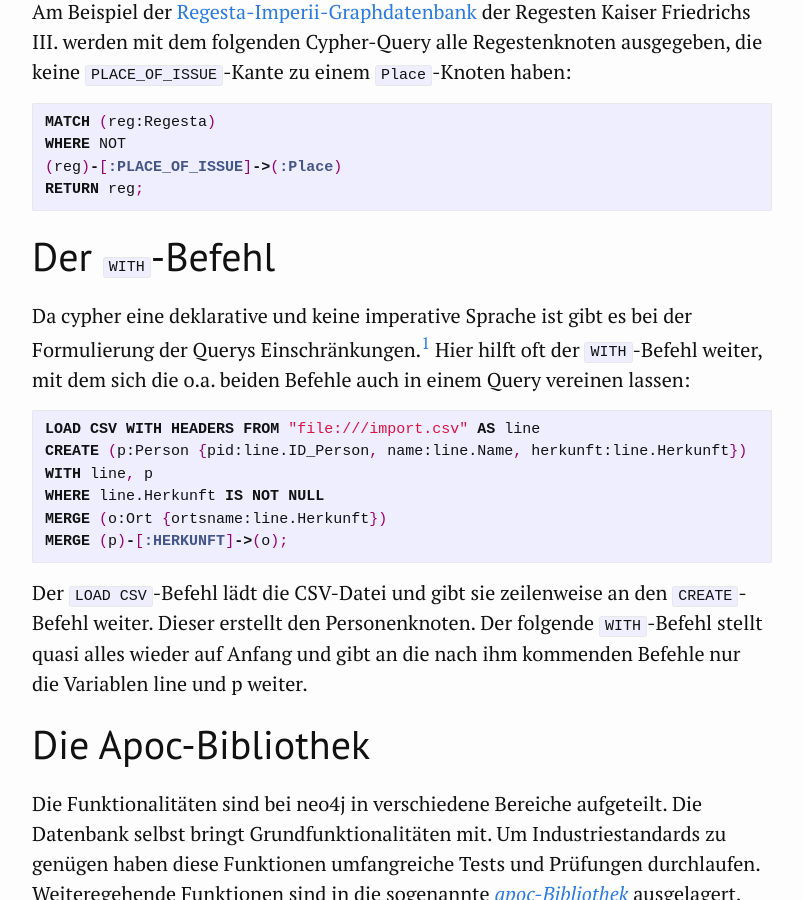
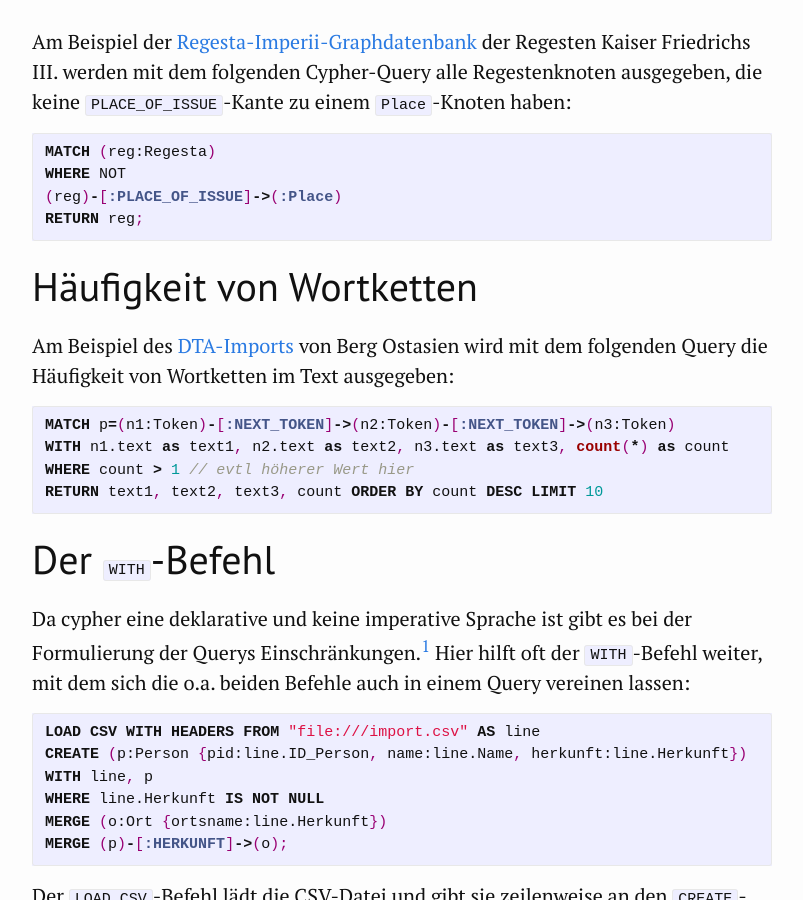
Before and after one commit to kuczera/Graphentechnologien, a Jekyll site: the page built from 85_Tipps und Tricks.md, in a window 1280 px wide and 900 px high, scrolled down 2508 px. Shown: the whole window, without its empty margins (238-1041 px from the left). Built offline with Jekyll 4.4.1, drawn with Linux system fonts in a browser that asks for light colours; some of the changed text lies outside the part shown.

Commit message:
Häufigkeit von Wortketten ergänzt

```diff
--- a/85_Tipps und Tricks.md
+++ b/85_Tipps und Tricks.md
@@ -70,6 +70,17 @@ WHERE NOT
 RETURN reg;
 ~~~
 
+# Häufigkeit von Wortketten
+
+Am Beispiel des [DTA-Imports](http://134.176.70.65:10220/browser/) von Berg Ostasien wird mit dem folgenden Query die Häufigkeit von Wortketten im Text ausgegeben:
+
+~~~cypher
+MATCH p=(n1:Token)-[:NEXT_TOKEN]->(n2:Token)-[:NEXT_TOKEN]->(n3:Token)
+WITH n1.text as text1, n2.text as text2, n3.text as text3, count(*) as count
+WHERE count > 1 // evtl höherer Wert hier
+RETURN text1, text2, text3, count ORDER BY count DESC LIMIT 10
+~~~
+
 # Der `WITH`-Befehl
 
 Da cypher eine deklarative und keine imperative Sprache ist gibt es bei der Formulierung der Querys Einschränkungen.[^03a5] Hier hilft oft der `WITH`-Befehl weiter, mit dem sich die o.a. beiden Befehle auch in einem Query vereinen lassen:
```
